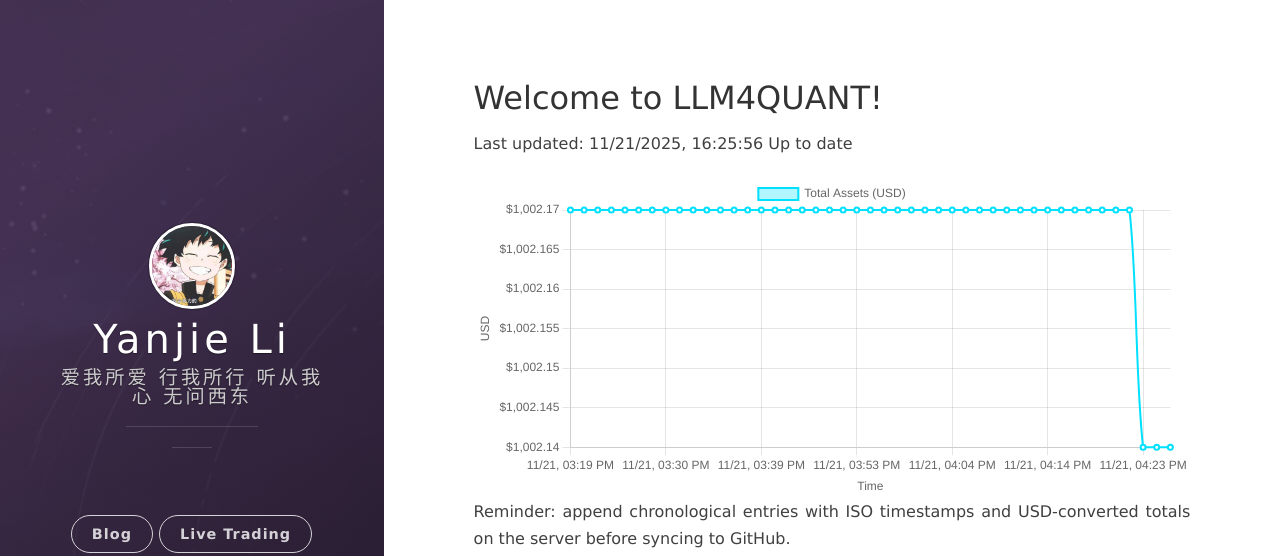
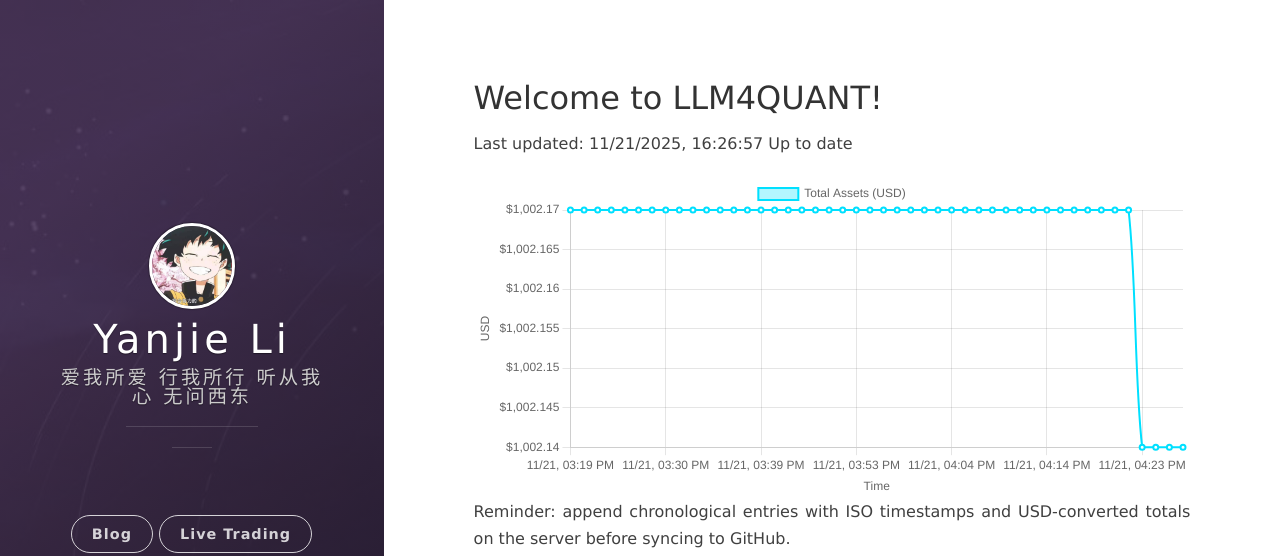
Before and after one commit to leeyegy/leeyegy.github.io, a Jekyll site: the page built from live-trading.html, in a window 1280 px wide. Shown: the top 556 px of the page. Built offline with Jekyll 4.4.1, drawn with Linux system fonts in a browser that asks for light colours; nearby versions of some CDN libraries.

Commit message:
AccountMonitor: update balance history 2025-11-22T00:26:57+08:00

```diff
--- a/assets/data/binance/balance-history.json
+++ b/assets/data/binance/balance-history.json
@@ -1,5 +1,5 @@
 {
-  "generatedAt": "2025-11-22T00:25:56+08:00",
+  "generatedAt": "2025-11-22T00:26:57+08:00",
   "asset": "total_usd_value",
   "history": [
     {
@@ -181,6 +181,10 @@
     {
       "timestamp": "2025-11-22T00:25:56+08:00",
       "totalUsd": 1002.14291411
+    },
+    {
+      "timestamp": "2025-11-22T00:26:57+08:00",
+      "totalUsd": 1002.14291411
     }
   ]
 }
```
